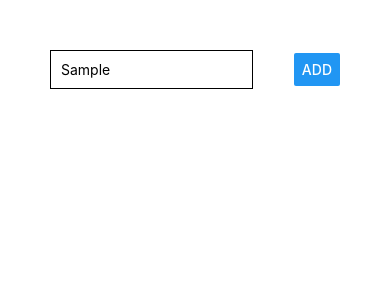
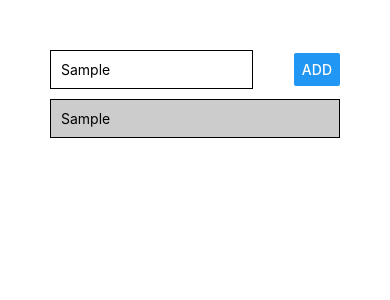
Before and after one commit to jose-Abel/goalList, a React Native app: screen / in a window 390 px wide. Both pictures are taken after typing "Sample" into the empty fields and a click on the button "ADD". Shown: the top 300 px of the page. Built offline with nearby package versions, Linux system fonts and the light colour scheme.

Commit message:
Add the courseGoals array state and display the list with a FlatList component

```diff
--- a/App.js
+++ b/App.js
@@ -1,20 +1,45 @@
-import React from 'react';
-import { StyleSheet, View, TextInput, Button } from 'react-native';
+import React, { useState } from 'react';
+import { StyleSheet, Text, View, TextInput, Button, FlatList } from 'react-native';
 
 export default function App() {
+  const [enteredGoal, setEnteredGoal] = useState('');
+
+  const [courseGoals, setCourseGoals] = useState([]);
+
+  const goalInputHandler =(enteredText) => {
+    setEnteredGoal(enteredText);
+  }
+
+  const addGoalHandler = () => {
+    setCourseGoals(currentGoals => [...currentGoals, { key: Math.random().toString(), value: enteredGoal}]);
+  }
+
   return (
     <View style={styles.screen}>
 
       <View style={styles.inputContainer}>
-        <TextInput placeholder="Course Goal" style={styles.input}/>
-        <Button title="ADD" />
-      </View>
 
-      <View>
+        <TextInput
+          placeholder="Course Goal"
+          style={styles.input}
+          onChangeText={goalInputHandler}
+          value={enteredGoal}
+        />
+
+        <Button
+          title="ADD"
+          onPress={addGoalHandler}
+        />
 
       </View>
 
-      </View>
+        <FlatList data={courseGoals} renderItem={itemData =>
+
+          <View style={styles.listItem}>
+            <Text>{itemData.item.value}</Text>
+          </View>}/>
+
+    </View>
   );
 }
 
@@ -29,5 +54,12 @@
     width: "70%",
     borderColor: "black", borderWidth: 1,
     padding: 10
+  },
+  listItem: {
+    padding: 10,
+    marginVertical: 10,
+    backgroundColor: "#ccc",
+    borderColor: "black",
+    borderWidth: 1
   }
 });
```
